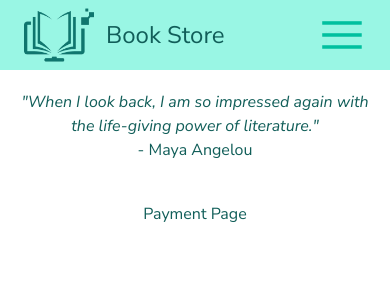
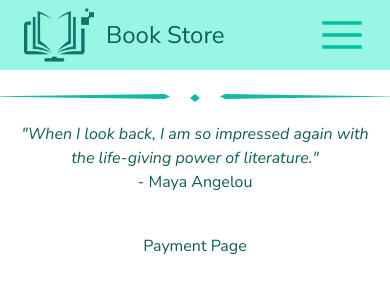
Before and after one commit to Mspawan/BookStore_FullStack_fork, a React (Vite) app in the folder frontend/: page /fees in a window 390 px wide. Shown: the top 300 px of the page. Built offline with nearby package versions, Linux system fonts and the light colour scheme.

Commit message:
Small refactor

```diff
--- a/frontend/package.json
+++ b/frontend/package.json
@@ -12,7 +12,8 @@
   "dependencies": {
     "react": "^18.2.0",
     "react-dom": "^18.2.0",
-    "react-router-dom": "^6.16.0"
+    "react-router-dom": "^6.16.0",
+    "swiper": "^10.2.0"
   },
   "devDependencies": {
     "@types/react": "^18.2.15",
--- a/frontend/src/components/commons/quote/Quote.tsx
+++ b/frontend/src/components/commons/quote/Quote.tsx
@@ -8,13 +8,13 @@ export const Quote = ({quoteId}: QuoteProps) => {
 
   return (
 
-    <div className="text-teal-800 flex flex-col items-center gap-5 mt-5 w-full">
+    <div className="text-teal-800 flex flex-col items-center gap-5 mt-4 max-lg:mt-6 w-full">
 
-        <div className="flex gap-5 max-lg:hidden">
+        <div className="flex gap-5">
 
-            <div className="[clip-path:polygon(97%_0,100%_50%,97%_100%,0%_50%)] w-[450px] h-[6px] bg-teal-500" />
+            <div className="[clip-path:polygon(97%_0,100%_50%,97%_100%,0%_50%)] lg:w-[450px] md:w-[350px] sm:w-[250px] max-sm:w-[180px] h-[6px] max-md:h-[5px] bg-teal-500" />
             <div className="[clip-path:polygon(50%_0,100%_50%,50%_100%,0%_50%)] w-[10px] h-[8px] bg-teal-500" />
-            <div className="[clip-path:polygon(3%_0,100%_50%,3%_100%,0%_50%)] w-[450px] h-[6px] bg-teal-500" />
+            <div className="[clip-path:polygon(3%_0,100%_50%,3%_100%,0%_50%)] lg:w-[450px] md:w-[350px] sm:w-[250px] max-sm:w-[180px] h-[6px] max-md:h-[5px] bg-teal-500" />
 
         </div>
 
--- a/frontend/src/components/pages/home/HomePage.tsx
+++ b/frontend/src/components/pages/home/HomePage.tsx
@@ -5,7 +5,7 @@ export const HomePage = () => {
 
     return (
 
-        <section className="border-red-500 absolute top-[70px] w-full flex flex-col items-center gap-10 lg:px-10">
+        <section className="absolute top-[70px] w-full flex flex-col items-center justify-center gap-10 lg:px-10">
 
             <Quote quoteId={0} />
 
--- a/frontend/src/components/pages/home/components/BeginJourneyHero.tsx
+++ b/frontend/src/components/pages/home/components/BeginJourneyHero.tsx
@@ -1,5 +1,4 @@
-// import beginJourneyHeroBG from "../../../../assets/images/BeginJourneyHeroBG.jpg";
-// import beginJourneyHeroBG from "../../../../assets/images/bg1.jpg";
+import { Link } from "react-router-dom"
 
 export const BeginJourneyHero = () => {
 
@@ -20,15 +19,13 @@ export const BeginJourneyHero = () => {
 
                 </div>
 
-                <button className="btn-main bg-teal-800 text-teal-100 hover:text-teal-800">
+                <Link to={"/search"} type="button" className="btn-main bg-teal-800 text-teal-100 hover:text-teal-800">
                     Explore our books
-                </button>
+                </Link>
 
             </div>
 
-            <div className="border border-green-500 w-7/12 max-lg:w-full max-lg:h-80 bg-home-hero-1 bg-cover bg-no-repeat bg-center">
-                {/* <img className=" object-contain" src={beginJourneyHeroBG} alt="heroBg" width={700} /> */}
-            </div>
+            <div className="border border-green-500 w-7/12 max-lg:w-full max-lg:h-80 bg-home-hero-1 bg-cover bg-no-repeat bg-center" />
 
         </div>
 
--- a/frontend/src/main.tsx
+++ b/frontend/src/main.tsx
@@ -7,4 +7,5 @@ ReactDOM.createRoot(document.getElementById('root')!).render(
   <React.StrictMode>
     <App />
   </React.StrictMode>,
+  // <App />
 )
```
Also changed, not shown: frontend/src/components/pages/home/components/Carousel.tsx (added), 2 other files (tests, documents, lock files or other folders).
